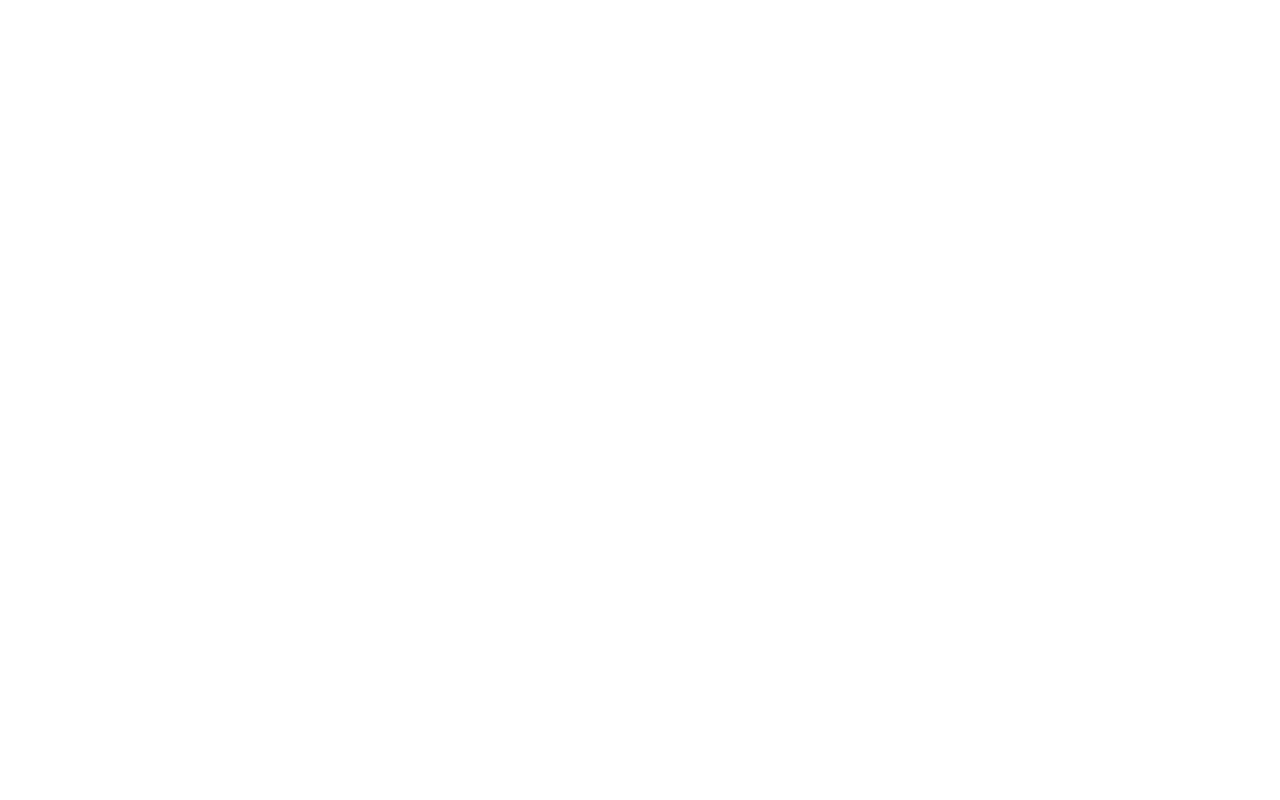
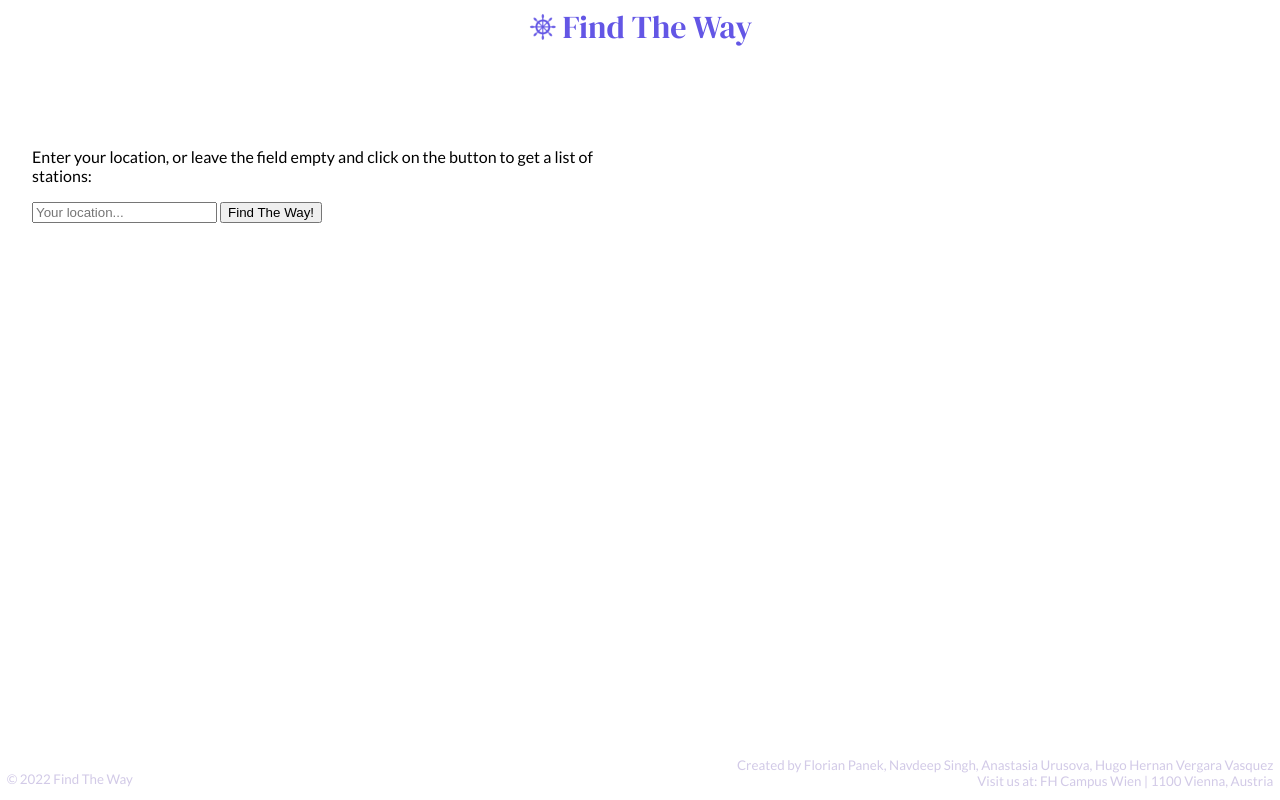
Before and after one commit to fpanek/findtheway, a plain HTML site: page files/mainpage.html in a window 1280 px wide. Drawn offline with nearby package versions, Linux system fonts and the light colour scheme.

Commit message:
*) implemented main page *) added new js functions for parsing and printing data from a json file

```diff
--- a/files/index.js
+++ b/files/index.js
@@ -14,11 +14,66 @@ $(document).ready(function() {
 });
 
 function toggleLoginPopup() {
-    document.getElementById("popup-1")
+    document.querySelector("#popup-1")
         .classList.toggle("active");
 }
 
 function toggleSignUpPopup() {
-    document.getElementById("popup-2")
+    document.querySelector("#popup-2")
         .classList.toggle("active");
 }
+
+function getLocation() {
+    const result = document.querySelector("#location");
+        if (navigator.geolocation) {
+            navigator.geolocation.getCurrentPosition(showPosition);
+        } else {
+            result.innerHTML = "Geolocation is not supported by this browser.";
+        }
+
+    function showPosition(position) {
+        result.innerHTML = "Your current coordinates are: " + position.coords.latitude + " Latitude, " + position.coords.longitude + " Longitude";
+    }
+}
+
+function getSortOrder(prop) {
+    return function(a, b) {
+        if (a[prop] > b[prop]) {
+            return 1;
+        } else if (a[prop] < b[prop]) {
+            return -1;
+        }
+        return 0;
+    }
+}
+
+function jsonToArray(my_JSON_object) {
+    const obj = JSON.parse(my_JSON_object);
+    const res = [];
+
+    for(const i in obj) {
+        res.push(obj[i]);
+    }
+    return res;
+}
+
+function getResults() {
+    getLocation();
+    let request = new XMLHttpRequest();
+    request.open("GET", "../../files/testdata.json", false);
+    request.send(null);
+    let my_JSON_object = JSON.parse(request.responseText);
+
+    request.onload = function() {
+        for (let x in my_JSON_object) {
+            let listElement = document.createElement("li");
+            let itemName = document.createElement("span");
+            itemName.textContent = "Station: " + my_JSON_object[x].name + " [" + my_JSON_object[x].stationType + "], " + my_JSON_object[x].distance + "m";
+            listElement.append(itemName);
+            document.querySelector("#list-of-results").append(listElement);
+        }
+    }
+    request.open("POST", "mainpage.html", true);
+    request.setRequestHeader("Content-type", "application/x-www-form-urlencoded");
+    request.send("x=" + my_JSON_object);
+}
--- a/files/mainpage.css
+++ b/files/mainpage.css
@@ -0,0 +1,85 @@
+html, body {
+    height: 100%;
+    margin: 0;
+    min-width: 555px;
+    font-family: 'Lato', sans-serif;
+}
+
+a:visited, a:hover, a:link {
+    color: inherit;
+    text-decoration: none;
+}
+
+body {
+    display: grid;
+    grid-template-areas:
+    "header header"
+    "content other"
+    "content other"
+    "footer footer";
+    grid-template-columns: 1fr 1fr;
+    grid-template-rows: 1fr 5fr auto;
+    flex-direction: row;
+    position: relative;
+    overflow: hidden;
+    height: 100%;
+    gap: 10px;
+}
+
+header {
+    grid-area: header;
+    top: 0.3em;
+    width: 100%;
+    position: fixed;
+    overflow: hidden;
+    text-align: center;
+    justify-content: center;
+    align-items: center;
+    margin-bottom: 5rem;
+}
+
+#logo {
+    width: 2em;
+    height: 2em;
+    vertical-align: middle;
+}
+
+header > h1 {
+    display: inline;
+    vertical-align: middle;
+    font-family: 'DM Serif Display', serif;
+    color: #6356e5;
+    font-size: 2em;
+    font-weight: 100;
+}
+
+main {
+    grid-area: content;
+    overflow-y: auto;
+    text-align: left;
+    justify-content: left;
+    align-items: center;
+    margin-left: 2rem;
+}
+
+.other {
+    grid-area: other;
+}
+
+#footer {
+    grid-area: footer;
+    font-size: smaller;
+    margin-right: 0.5em;
+    margin-left: 0.5em;
+    color: #d2cae7;
+    display: flex;
+    flex-direction: row;
+    justify-content: space-between;
+    position: relative;
+    bottom: 0;
+}
+
+#address {
+    text-align: right;
+    font-style: normal;
+}
--- a/files/mainpage.html
+++ b/files/mainpage.html
@@ -1,10 +1,50 @@
 <!DOCTYPE html>
 <html lang="en">
 <head>
-    <meta charset="UTF-8">
-    <title>Title</title>
+    <meta charset="utf-8">
+    <link rel="stylesheet" href="mainpage.css">
+    <link rel="preconnect" href="https://fonts.googleapis.com">
+    <link rel="preconnect" href="https://fonts.gstatic.com" crossorigin>
+    <link href="https://fonts.googleapis.com/css2?family=DM+Serif+Display&family=Open+Sans&family=Lato&display=swap"
+          rel="stylesheet">
+    <meta name="viewport" content="width=device-width, initial-scale=1.0">
+    <title>Find The Way</title>
+    <link rel="icon" type="image/x-icon" href="images/favicon.png">
+    <script type="text/javascript" src="https://ajax.googleapis.com/ajax/libs/jquery/1.5/jquery.min.js"></script>
+    <script src="index.js"></script>
 </head>
+
 <body>
+<header>
+    <img id="logo" src="images/favicon.png" alt="App Logo"/>
+    <h1><a href="mainpage.html" target="_blank">Find The Way</a></h1>
+</header>
+
+<main>
+    <div class="content" id="search">
+        <p>Enter your location, or leave the field empty and click on the button to get a list of stations:</p>
+        <div class="address-field"><input placeholder="Your location...">
+            <button class="findWayBtn" role="button" onclick="getResults()">Find The Way!</button></div>
+    </div>
+    <div class="content" id="results">
+        <p id="location"></p>
+        <ul id="list-of-results">
+
+        </ul>
+    </div>
+
+    <div class="other">
+    </div>
+</main>
+
+<footer id="footer">
+    <p id="copyright">&copy; 2022 Find The Way</p>
+    <address id="address">
+        Created by Florian Panek, Navdeep Singh, Anastasia Urusova, Hugo Hernan Vergara Vasquez<br>
+        Visit us at: <a href="https://www.fh-campuswien.ac.at/en/index.html" target="_blank">FH Campus Wien</a> | 1100
+        Vienna, Austria<br>
+    </address>
+</footer>
 
 </body>
 </html>
```
Also changed, not shown: files/index.html (+2 -1 lines).
